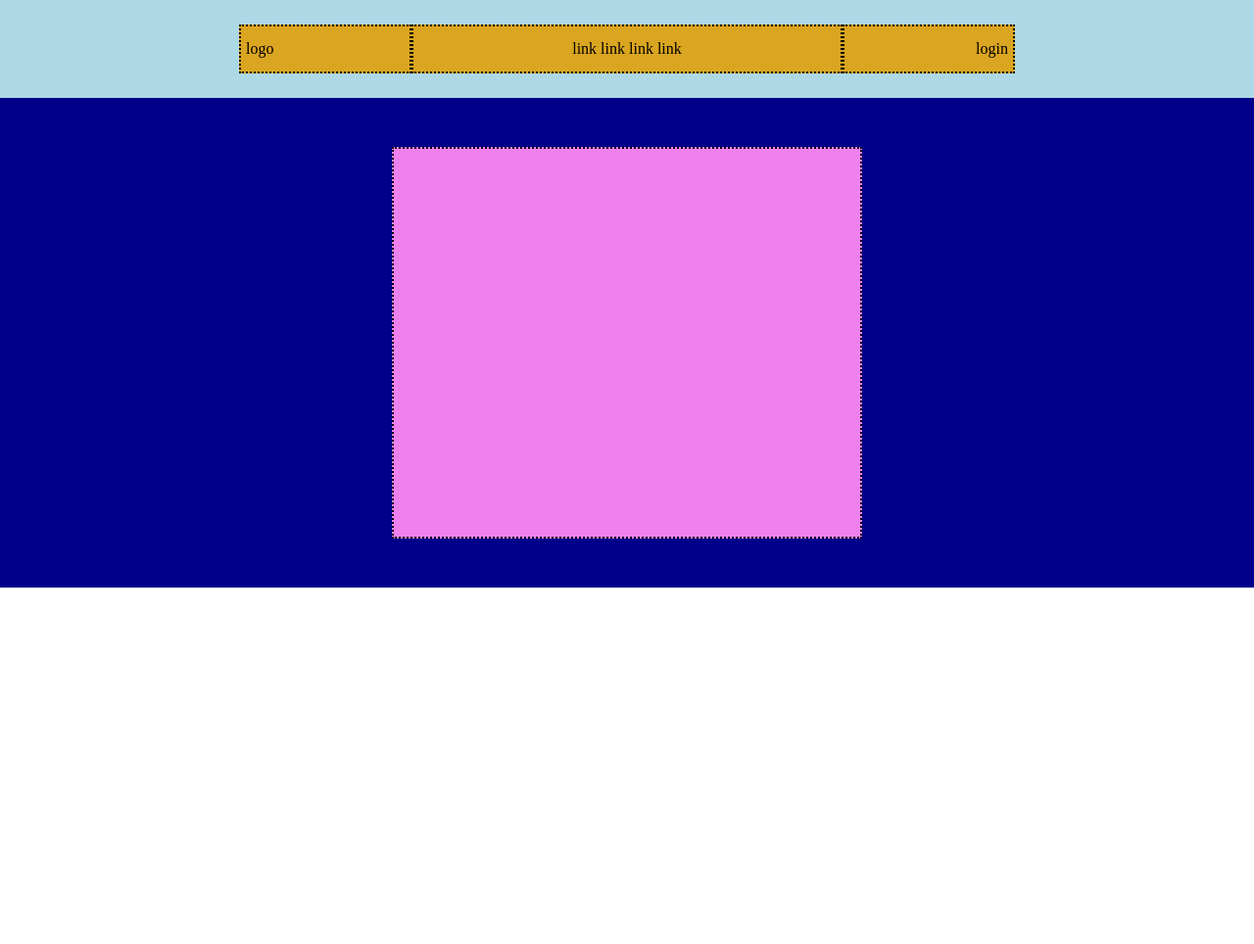
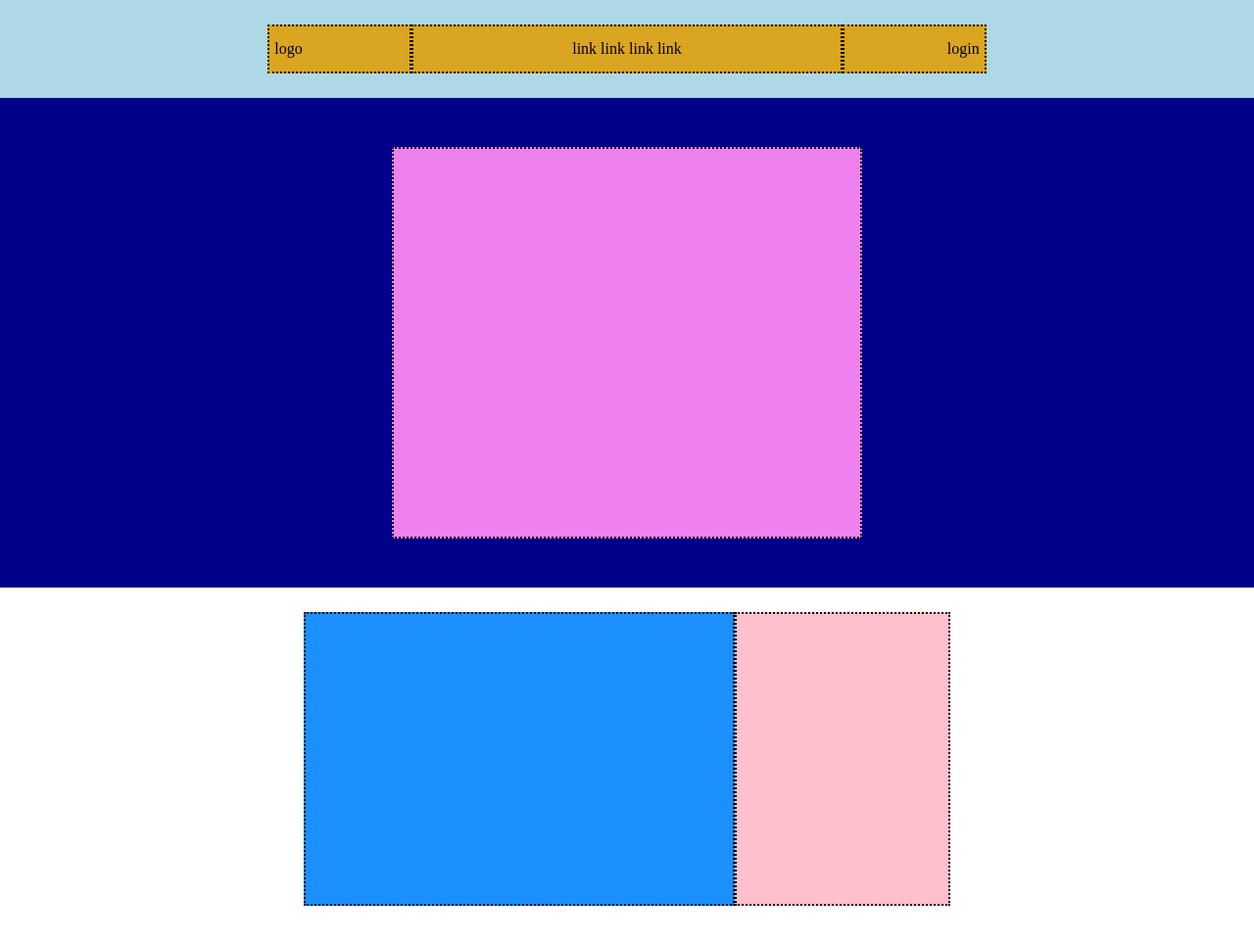
Before and after one commit to MartaScardillo/htmlcss-struttura-discord, a plain HTML site: page index.html in a window 1280 px wide. Shown: the whole page at 98% size. Before the commit the page ends 800 px from the top, so only its background shows below. Drawn offline with Linux system fonts and the light colour scheme.

Commit message:
Added first section white part

```diff
--- a/css/app.css
+++ b/css/app.css
@@ -4,8 +4,20 @@
     box-sizing: border-box;
 }
 
-.col-5 {
-    flex-basis: calc(100% / 5);
+.col-8 {
+    flex-basis: calc(100% / 8);
+}
+
+.col-4 {
+    flex-basis: calc(100% / 4);
+}
+
+.col-6 {
+    flex-basis: calc(100% / 6);
+}
+
+.col-3 {
+    flex-basis: calc(100% / 3);
 }
 
 .col-2 {
@@ -51,3 +63,22 @@
     flex-grow: 1;
     border: 2px dotted black;
 }
+
+.first-section_white-part {
+    min-height: 50px;
+    display: flex;
+    justify-content: center;
+    padding: 25px 200px;
+}
+
+.first-section_white-part_blue-block {
+    background-color: #1C90FF;
+    min-height: 300px;
+    border: 2px dotted black;
+}
+
+.first-section_white-part_pink-block {
+    background-color: #FEC0CA;
+    min-height: 300px;
+    border: 2px dotted black;
+}
--- a/index.html
+++ b/index.html
@@ -10,13 +10,13 @@
     <header>
         <nav class="nav">
             <!-- PARTE AZZURRA -->
-            <div class="nav_bar col-5">
+            <div class="nav_bar col-6">
                 logo
             </div>
             <div class="nav_bar center col-2">
                 link link link link
             </div>
-            <div class="nav_bar right col-5">
+            <div class="nav_bar right col-6">
                 login
             </div>
         </nav>
@@ -32,10 +32,10 @@
         <section class="first-section">
             <div class="first-section_white-part">
                 <!-- PARTE BIANCA -->
-                <div>
+                <div class="first-section_white-part_blue-block col-2">
                     <!-- blue box -->
                 </div>
-                <div>
+                <div class="first-section_white-part_pink-block col-4">
 
                 </div>
             </div>
```
